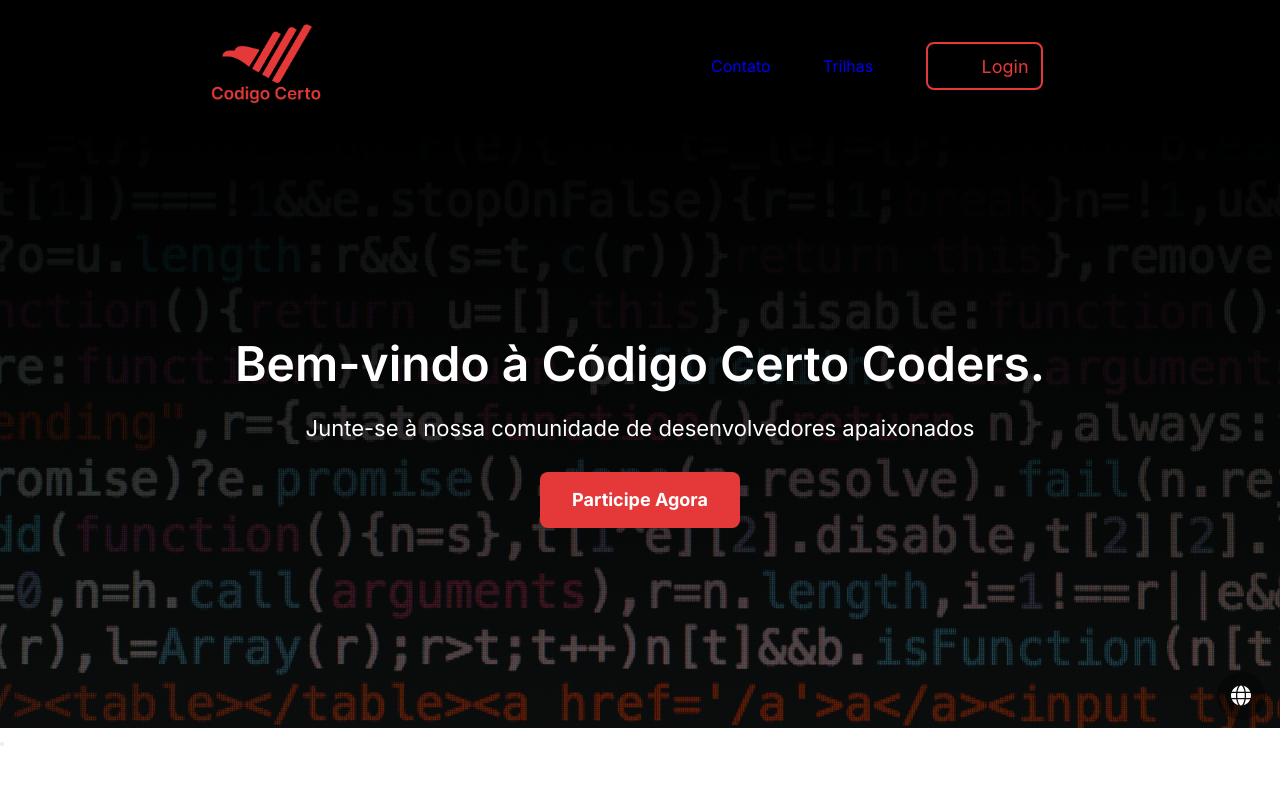
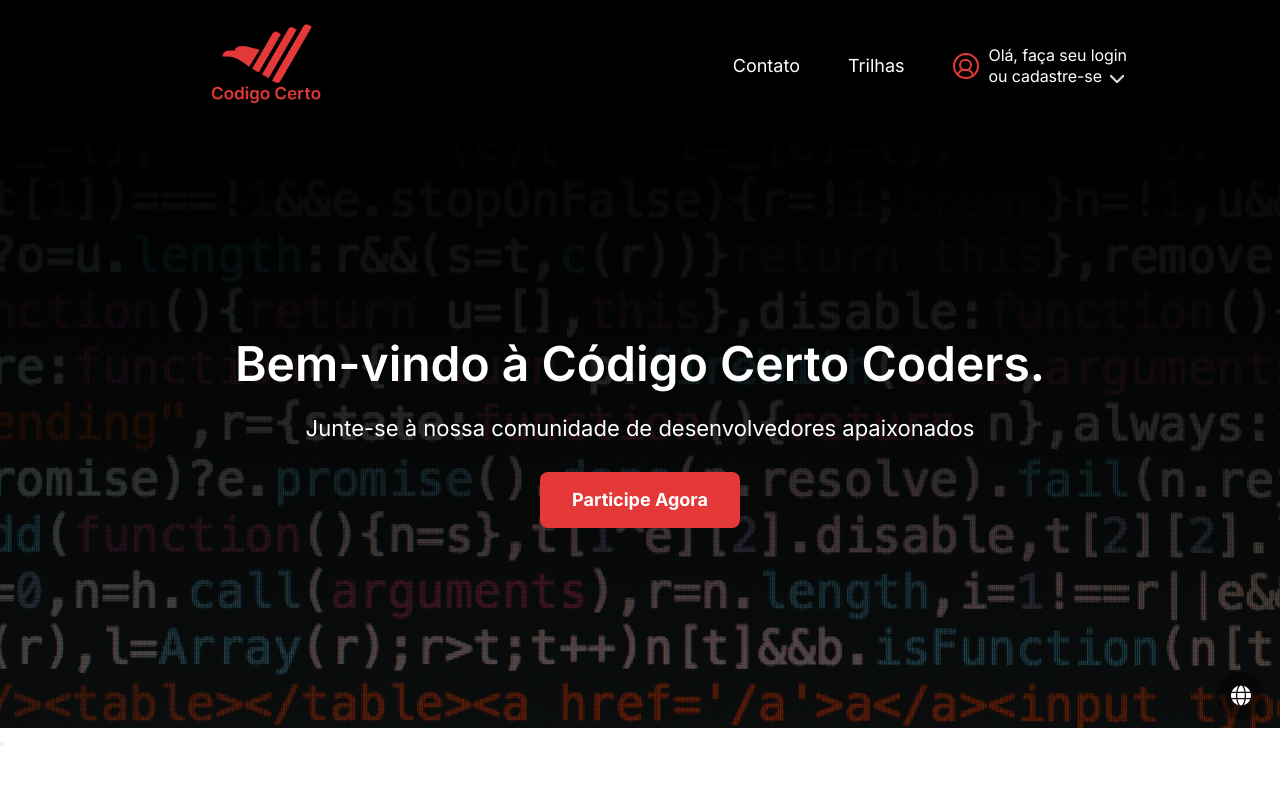
Before and after one commit to codigocerto/equipe08, a React (Vite) app in the folder frontend/: page / in a window 1280 px wide. Shown: the top 800 px of the page. Built offline with nearby package versions, Linux system fonts and the light colour scheme; no server answers.

Commit message:
Style: header style

```diff
--- a/frontend/src/components/Header/index.tsx
+++ b/frontend/src/components/Header/index.tsx
@@ -1,13 +1,24 @@
-import { useState } from "react";
+import { useContext, useEffect, useState } from "react";
 import logo from "/assets/images/logo.png";
+import vectorWhite from "/assets/images/Vector 9.png";
 import closeButton from "/assets/images/close-button.png";
 import Modal from "./../Modal/index";
 
 import * as S from "./styles";
+import UserContext from "../../contexts/userContext";
+import { useTranslation } from "react-i18next";
+import Link from "../Link";
 
 const Header = () => {
+  const [userToken, setUserToken] = useState<string>('');
   const [isMenuOpen, setIsMenuOpen] = useState(false);
   const [openModal, setOpenModal] = useState(false);
+  const [isDropdownOpen, setIsDropdownOpen] = useState(false);
+  const { handleLogout } = useContext(UserContext)
+
+  const toggleDropdown = () => {
+    setIsDropdownOpen((prev) => !prev);
+  };
 
   const handleMenuToggle = () => {
     setIsMenuOpen(!isMenuOpen);
@@ -21,6 +32,20 @@ const Header = () => {
     setOpenModal(false);
   };
 
+  const { t } = useTranslation();
+
+  const token = window.localStorage.getItem('@Auth:userToken');
+
+  useEffect(() => {
+    if (token) {
+      const payload = token ? token.split('.')[1] : ''; // Pega a segunda parte do token
+      const userTokenObj = JSON.parse(atob(payload)); // Decodifica de Base64 para JSON
+      setUserToken(userTokenObj.name || '');
+    } else {
+      console.log('Token não encontrado');
+    }
+  }, [token]);
+
   return (
     <S.Header>
       <S.ContentContainer>
@@ -28,9 +53,33 @@ const Header = () => {
           <S.Logo src={logo} alt="Logo" />
         </a>
         <S.NavBar>
-          <a href="#contato">Contato</a>
-          <a href="#trilhas">Trilhas</a>
-          <S.Button onClick={handleOpenModal}>Login</S.Button>
+          <Link href="#contato">Contato</Link>
+          <Link href="#trilhas">Trilhas</Link>
+          <Link onClick={handleOpenModal}>
+            <S.DivLogin>
+              <S.LoginIcon />
+              <S.LoginDivContextUsers>
+                {!token && <S.SpanLogin>{t('header.loginButton')}<S.VectorDisLogged src={vectorWhite} alt="vectorWhite" /></S.SpanLogin>}
+                {token &&
+                  <S.UserUl>
+                    <S.UserLi onClick={toggleDropdown}>
+                      <S.SpanLogin>{t('login.welcome', {
+                        userToken: userToken,
+                      })}<S.VectorLogged src={vectorWhite} alt="vectorWhite" /></S.SpanLogin>
+                    </S.UserLi>
+                    <S.Dropdown isOpen={isDropdownOpen}>
+                      <S.Logout onClick={() => handleLogout()}>
+                        <svg width="30" height="21" viewBox="0 0 24 26" fill="none" xmlns="http://www.w3.org/2000/svg">
+                          <path fillRule="evenodd" clipRule="evenodd" d="M1 0C0.447715 0 0 0.447715 0 1V24.9977C0 25.55 0.447715 25.9977 1 25.9977H13.9986C14.5509 25.9977 14.9986 25.55 14.9986 24.9977V20.9981C14.9986 20.4458 14.5509 19.9981 13.9986 19.9981C13.4463 19.9981 12.9986 20.4458 12.9986 20.9981V23.9977H2V2H12.9986V4.99962C12.9986 5.5519 13.4463 5.99962 13.9986 5.99962C14.5509 5.99962 14.9986 5.5519 14.9986 4.99962V1C14.9986 0.447715 14.5509 0 13.9986 0H1ZM17.7053 6.29247C17.3148 5.90195 16.6816 5.90194 16.2911 6.29246C15.9006 6.68299 15.9005 7.31615 16.2911 7.70668L20.5833 11.999H8.99906C8.44677 11.999 7.99906 12.4467 7.99906 12.999C7.99906 13.5513 8.44677 13.999 8.99906 13.999H20.5833L16.2911 18.2913C15.9005 18.6818 15.9006 19.315 16.2911 19.7055C16.6816 20.0961 17.3148 20.0961 17.7053 19.7055L23.7046 13.7061C24.0952 13.3156 24.0952 12.6824 23.7046 12.2919L17.7053 6.29247Z" />
+                        </svg>
+                        <S.SpanLogout>{t('login.logout')}</S.SpanLogout>
+                      </S.Logout>
+                    </S.Dropdown>
+                  </S.UserUl>
+                }
+              </S.LoginDivContextUsers>
+            </S.DivLogin>
+          </Link>
           <Modal isOpen={openModal} onClose={handleCloseModal} />
         </S.NavBar>
 
@@ -46,34 +95,65 @@ const Header = () => {
         )}
       </S.ContentContainer>
       <S.NavMobile className={isMenuOpen ? "is-open" : ""}>
+        {!token ? <>
           <ul>
             <li>
-            <a
+              <S.LinkMobile
                 onClick={(e) => {
                   e.preventDefault();
                   handleOpenModal();
                 }}
               >
                 Login
-            </a>
+              </S.LinkMobile>
               <Modal isOpen={openModal} onClose={handleCloseModal} />
             </li>
             <li>
-            <a href="#home" onClick={handleMenuToggle}>
+              <S.LinkMobile href="#home" onClick={handleMenuToggle}>
                 Home
-            </a>
+              </S.LinkMobile>
             </li>
             <li>
-            <a href="#trilhas" onClick={handleMenuToggle}>
+              <S.LinkMobile href="#trilhas" onClick={handleMenuToggle}>
                 Trilhas
-            </a>
+              </S.LinkMobile>
             </li>
             <li>
-            <a href="#contato" onClick={handleMenuToggle}>
+              <S.LinkMobile href="#contato" onClick={handleMenuToggle}>
                 Contato
-            </a>
+              </S.LinkMobile>
             </li>
           </ul>
+        </>
+          :
+          <>
+            <ul>
+              <li>
+                <S.LinkMobile href="#home" onClick={handleMenuToggle}>
+                  Home
+                </S.LinkMobile>
+              </li>
+              <li>
+                <S.LinkMobile href="#trilhas" onClick={handleMenuToggle}>
+                  Trilhas
+                </S.LinkMobile>
+              </li>
+              <li>
+                <S.LinkMobile href="#contato" onClick={handleMenuToggle}>
+                  Contato
+                </S.LinkMobile>
+              </li>
+              <li>
+                <S.Logout onClick={() => handleLogout()}>
+                  <svg width="30" height="21" viewBox="0 0 24 26" fill="none" xmlns="http://www.w3.org/2000/svg">
+                    <path fillRule="evenodd" clipRule="evenodd" d="M1 0C0.447715 0 0 0.447715 0 1V24.9977C0 25.55 0.447715 25.9977 1 25.9977H13.9986C14.5509 25.9977 14.9986 25.55 14.9986 24.9977V20.9981C14.9986 20.4458 14.5509 19.9981 13.9986 19.9981C13.4463 19.9981 12.9986 20.4458 12.9986 20.9981V23.9977H2V2H12.9986V4.99962C12.9986 5.5519 13.4463 5.99962 13.9986 5.99962C14.5509 5.99962 14.9986 5.5519 14.9986 4.99962V1C14.9986 0.447715 14.5509 0 13.9986 0H1ZM17.7053 6.29247C17.3148 5.90195 16.6816 5.90194 16.2911 6.29246C15.9006 6.68299 15.9005 7.31615 16.2911 7.70668L20.5833 11.999H8.99906C8.44677 11.999 7.99906 12.4467 7.99906 12.999C7.99906 13.5513 8.44677 13.999 8.99906 13.999H20.5833L16.2911 18.2913C15.9005 18.6818 15.9006 19.315 16.2911 19.7055C16.6816 20.0961 17.3148 20.0961 17.7053 19.7055L23.7046 13.7061C24.0952 13.3156 24.0952 12.6824 23.7046 12.2919L17.7053 6.29247Z" />
+                  </svg>
+                  <S.SpanLogout>{t('login.logout')}</S.SpanLogout>
+                </S.Logout>
+              </li>
+            </ul>
+          </>
+        }
       </S.NavMobile>
     </S.Header>
   );
--- a/frontend/src/components/Header/styles.ts
+++ b/frontend/src/components/Header/styles.ts
@@ -180,13 +180,13 @@ export const LoginP = styled.div`
     font-size: ${remCalc(15)};
     line-height: ${remCalc(18)};
 `
-export const ImgLogin1 = styled.img`
+export const VectorLogged = styled.img`
     width: ${remCalc(14)};
     position: absolute;
     top: ${remCalc(30)};
     left: ${remCalc(105)};
 `
-export const ImgLogin2 = styled.img`
+export const VectorDisLogged = styled.img`
     width: ${remCalc(14)};
     position: absolute;
     top: ${remCalc(30)};
@@ -211,7 +211,7 @@ export const UserLi = styled.li`
     color: white;
 `
 
-export const Span = styled.span`
+export const SpanLogin = styled.span`
     display: flex;
     align-items: center;
     color: white;
@@ -221,7 +221,7 @@ export const Span = styled.span`
     white-space: pre-line;
 `
 
-export const Span2 = styled.span`
+export const SpanLogout = styled.span`
     display: flex;
     justify-content: center;
     align-items: center;
@@ -247,6 +247,7 @@ export const Dropdown = styled.li<DropdownProps>`
 `;
 
 export const Logout = styled.button`
+    justify-content: center;
     background: none;
     border: none;
     display: flex;
@@ -304,6 +305,7 @@ display: none;
 flex-direction: column; /* Disposição em coluna */
 
 ul {
+  align-items: center;
   list-style: none;
   margin: 0;
   padding: 0;
@@ -332,6 +334,7 @@ font-size: ${remCalc(18)};
 font-weight: 400;
 padding: ${remCalc(12)} 0;
 transition: color 0.3s ease;
+cursor: pointer;
 
 &:hover {
   color: ${colors.red}; /* Cor de hover */
--- a/frontend/src/components/Modal/index.tsx
+++ b/frontend/src/components/Modal/index.tsx
@@ -1,4 +1,4 @@
-import { useEffect, useRef } from "react";
+// import { useEffect, useRef } from "react";
 import * as S from "./styles";
 import Tabs from "./../Tab/index";
 
@@ -8,7 +8,7 @@ interface ModalProps {
 }
 
 export default function Modal({ isOpen = false, onClose }: ModalProps) {
-  const modalRef = useRef<HTMLDivElement | null>(null);
+  // const modalRef = useRef<HTMLDivElement | null>(null);
 
   const handleCloseModal = () => {
     if (onClose) {
@@ -16,30 +16,31 @@ export default function Modal({ isOpen = false, onClose }: ModalProps) {
     }
   };
 
-  const handleClickOutside = (event: MouseEvent) => {
-    if (modalRef.current && !modalRef.current.contains(event.target as Node)) {
-      handleCloseModal();
-    }
-  };
+  // const handleClickOutside = (event: MouseEvent) => {
+  //   if (modalRef.current && !modalRef.current.contains(event.target as Node)) {
+  //     handleCloseModal();
+  //   }
+  // };
 
-  useEffect(() => {
-    if (isOpen) {
-      document.addEventListener("mousedown", handleClickOutside);
-    } else {
-      document.removeEventListener("mousedown", handleClickOutside);
-    }
+  // useEffect(() => {
+  //   if (isOpen) {
+  //     document.addEventListener("mousedown", handleClickOutside);
+  //   } else {
+  //     document.removeEventListener("mousedown", handleClickOutside);
+  //   }
 
-    return () => {
-      document.removeEventListener("mousedown", handleClickOutside);
-    };
-  }, [isOpen]);
+  //   return () => {
+  //     document.removeEventListener("mousedown", handleClickOutside);
+  //   };
+  // }, [isOpen]);
 
   if (isOpen) {
     return (
       <>
         {!window.localStorage.getItem("@Auth:userToken") && (
           <S.Modal>
-            <div ref={modalRef}>
+            {/* <div ref={modalRef}> */}
+            <div>
               <S.flexContainer>
                 <S.ButtonModal textbutton="X" onClick={handleCloseModal} />
                 <Tabs />
```
Also changed, not shown: 2 other files (tests, documents, lock files or other folders). Lines whose indentation alone changed are shown as unchanged.
